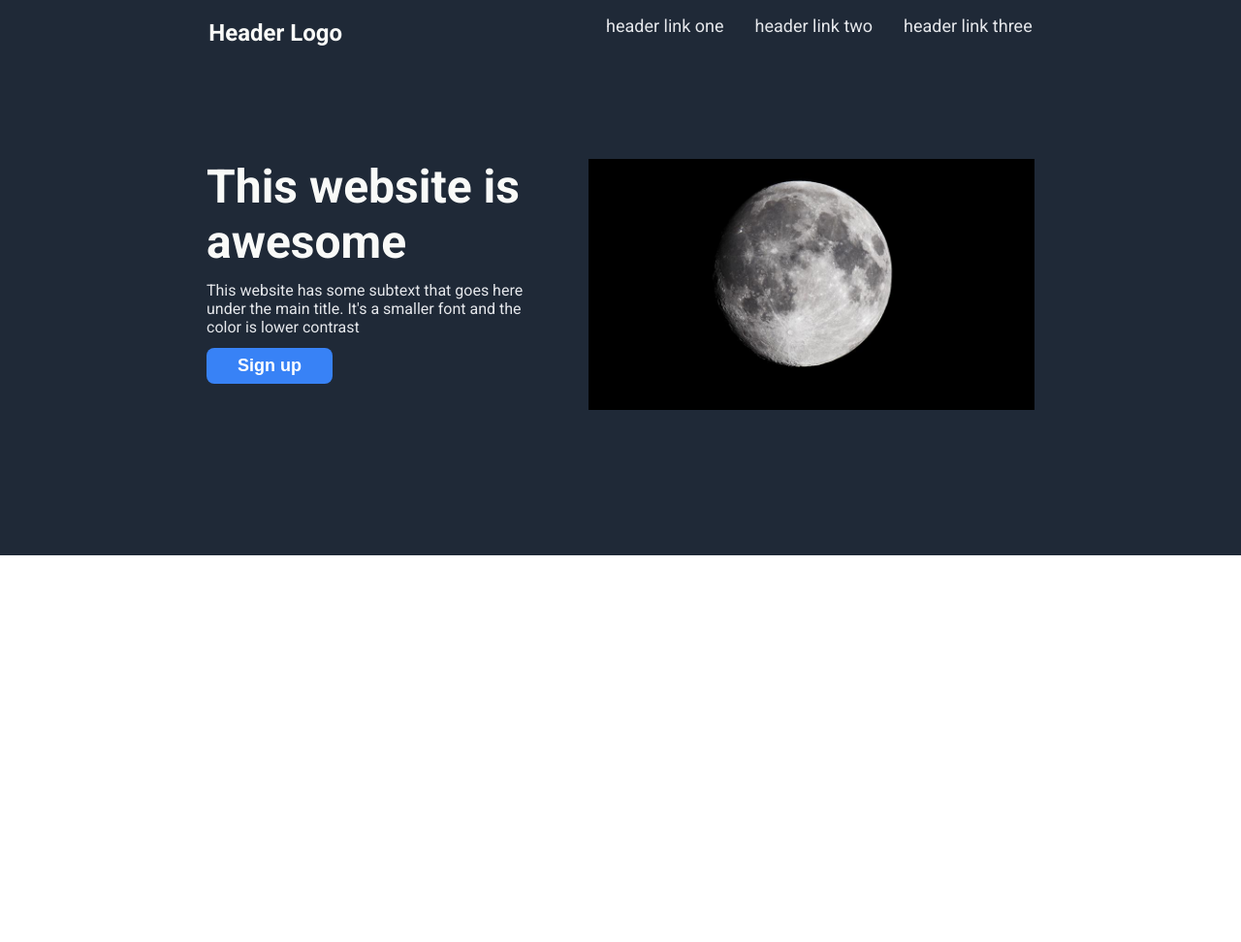
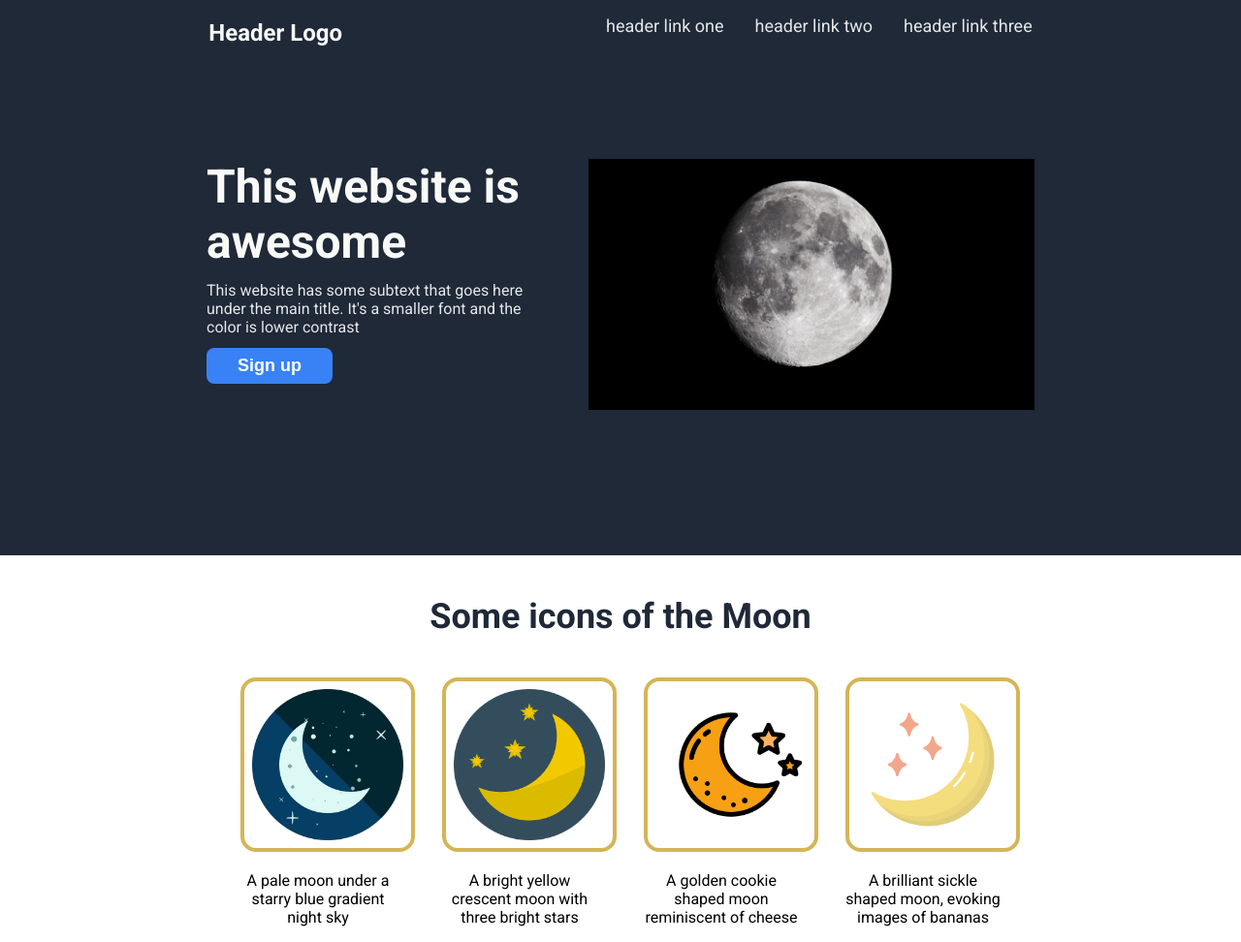
Before and after one commit to hwhuang27/odin-landing-page, a plain HTML site: page index.html in a window 1280 px wide. Shown: the whole page at 97% size. Before the commit the page ends 800 px from the top, so only its background shows below. Drawn offline with Linux system fonts and the light colour scheme.

Commit message:
Add content section and images

```diff
--- a/css/style.css
+++ b/css/style.css
@@ -3,8 +3,10 @@
 body {
     height: 100vh;
     margin: 0;
-    overflow: hidden;
+    /* overflow: hidden; */
     font-family: Roboto, sans-serif;
+    display: flex;
+    flex-direction: column;
 }
 
 .hero{
@@ -68,3 +70,36 @@ body {
         width: 330px;
     }
 }
+
+.body{
+    text-align: center;
+
+    .icon-container {
+        display: flex;
+        justify-content: center;
+        gap: 48px;
+    }
+
+    .icon {
+        width: 160px;
+    }
+
+    & h1 {
+        font-size: 36px;
+        font-weight: bolder;
+        color: #1F2937;
+        text-align: center;
+        margin: 42px 0;
+    }
+
+    & img{
+        width: 156px;
+        height: 156px;
+        border: 4px solid #d4b557;
+        border-radius: 16px;
+        padding: 8px;
+    }
+
+
+
+}
--- a/index.html
+++ b/index.html
@@ -31,6 +31,33 @@
         </div>
     </div>
 
+    <div class="body">
+        <h1 class="info-header">Some icons of the Moon</h1>
+
+        <div class="icon-container">
+            <div class="icon">
+                <img src="./images/moon-icon1.png" alt="moon icon 1">
+                <p>A pale moon under a starry blue gradient night sky</p>
+            </div>
+
+            <div class="icon">
+                <img src="./images/moon-icon2.png" alt="moon icon 2">
+                <p>A bright yellow crescent moon with three bright stars</p>
+            </div>
+
+            <div class="icon">
+                <img src="./images/moon-icon3.png" alt="moon icon 3">
+                <p>A golden cookie shaped moon reminiscent of cheese</p>
+            </div>
+
+            <div class="icon">
+                <img src="./images/moon-icon4.png" alt="moon icon 4">
+                <p>A brilliant sickle shaped moon, evoking images of bananas</p>
+            </div>
+        </div>
+
+    </div>
+
 
 </body>
 </html>
```
Also changed, not shown: images/moon-icon1.png (added), images/moon-icon2.png (added), images/moon-icon3.png (added), images/moon-icon4.png (added).
